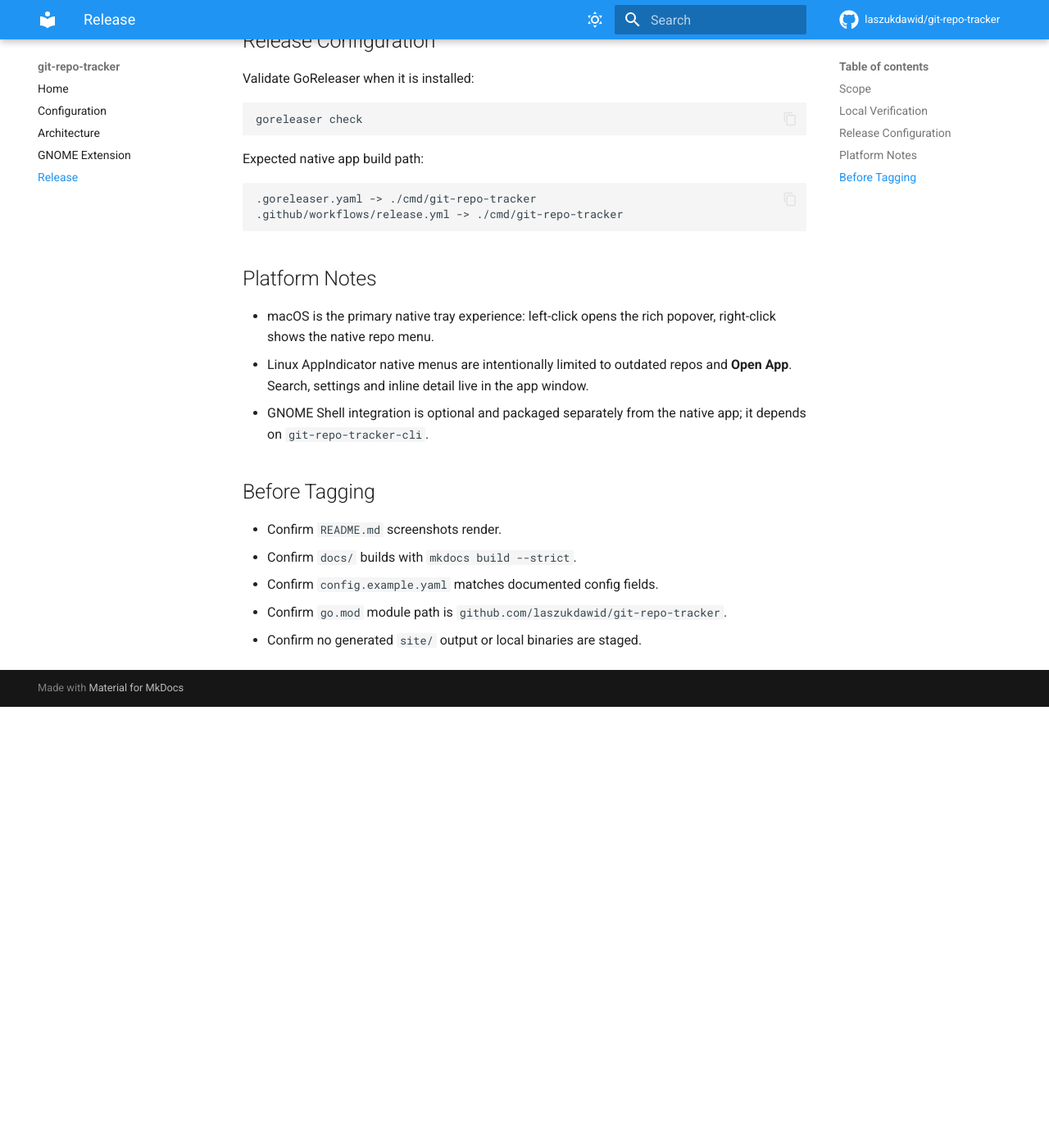
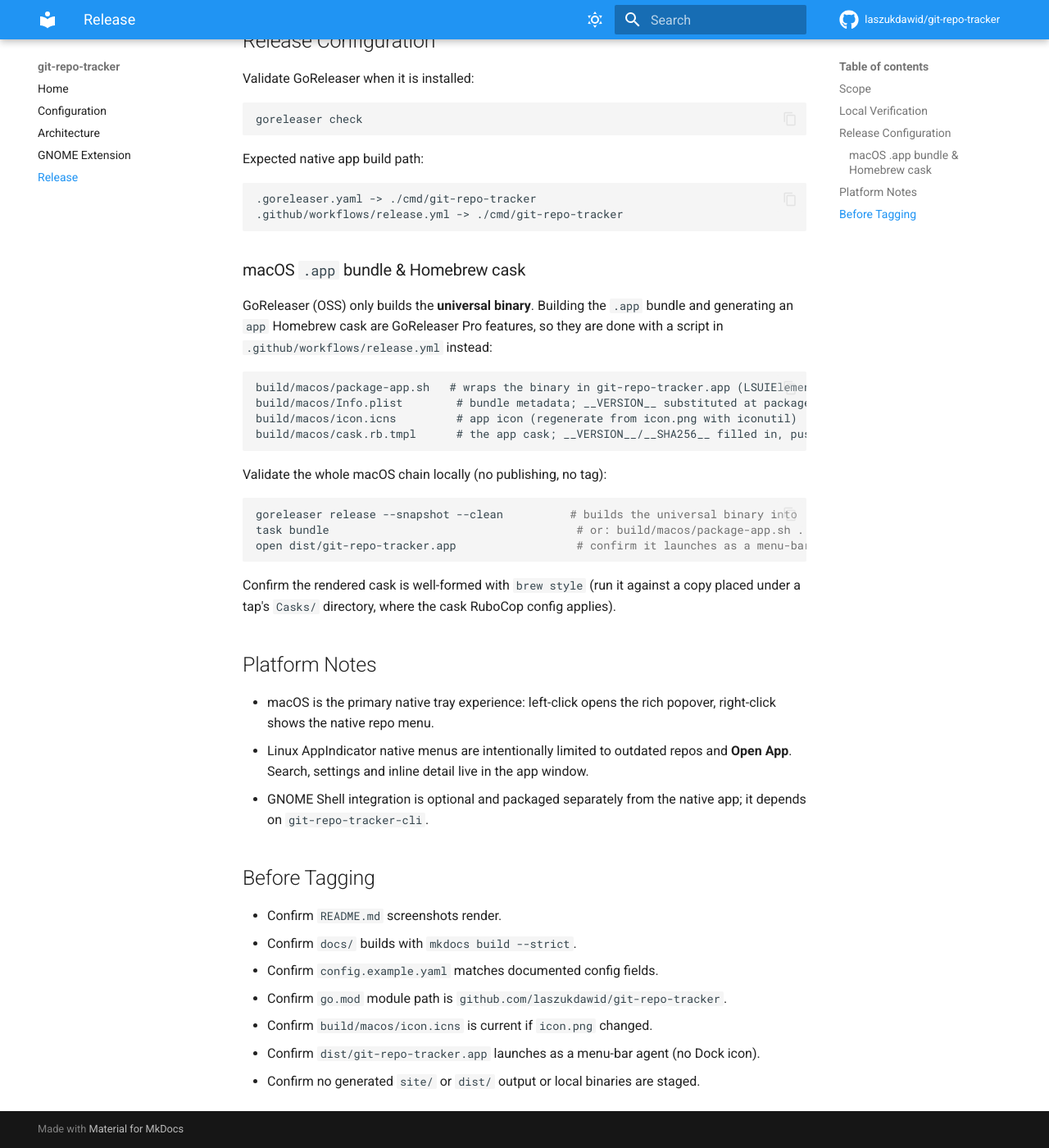
Before and after one commit to laszukdawid/git-repo-tracker, an MkDocs documentation site: the page built from docs/RELEASE.md, in a window 1280 px wide and 1400 px high, scrolled down 1296 px. Shown: the whole window at 82% size. Built offline with MkDocs 1.6.1 and Material for MkDocs 9.7.7, drawn with Linux system fonts in a browser that asks for light colours; comment, search, counter and statistics services are not loaded; before the commit the page ends 2158 px from its top, so only the background shows below that.

Commit message:
feat: distribute the macOS app as a .app bundle via Homebrew cask
🤖 Generated with Claude Code

````diff
--- a/Taskfile.yml
+++ b/Taskfile.yml
@@ -71,9 +71,11 @@ tasks:
       - go install fyne.io/tools/cmd/fyne@latest
 
   bundle:
-    desc: 'Produce a macOS .app bundle (run `task install-fyne` first; needs icon.png)'
+    desc: 'Build git-repo-tracker.app into ./dist (same bundle the release ships: menu-bar agent)'
     cmds:
-      - fyne package -os darwin --name "{{.APP_NAME}}" --app-id {{.APP_ID}} --icon icon.png
+      - go build -trimpath -ldflags "-s -w -X main.version=dev" -o dist/{{.BIN}} ./cmd/{{.BIN}}
+      - build/macos/package-app.sh --binary dist/{{.BIN}} --version dev --out dist
+      - 'echo "Built dist/{{.BIN}}.app — try: open dist/{{.BIN}}.app"'
 
   linux-deps:
     desc: 'Install the Fyne build dependencies on Debian/Ubuntu'
--- a/docs/RELEASE.md
+++ b/docs/RELEASE.md
@@ -78,6 +78,30 @@ Expected native app build path:
 .github/workflows/release.yml -> ./cmd/git-repo-tracker
 ```
 
+### macOS `.app` bundle & Homebrew cask
+
+GoReleaser (OSS) only builds the **universal binary**. Building the `.app` bundle
+and generating an `app` Homebrew cask are GoReleaser Pro features, so they are
+done with a script in `.github/workflows/release.yml` instead:
+
+```text
+build/macos/package-app.sh   # wraps the binary in git-repo-tracker.app (LSUIElement)
+build/macos/Info.plist        # bundle metadata; __VERSION__ substituted at package time
+build/macos/icon.icns         # app icon (regenerate from icon.png with iconutil)
+build/macos/cask.rb.tmpl      # the app cask; __VERSION__/__SHA256__ filled in, pushed to the tap
+```
+
+Validate the whole macOS chain locally (no publishing, no tag):
+
+```sh
+goreleaser release --snapshot --clean          # builds the universal binary into ./dist
+task bundle                                     # or: build/macos/package-app.sh ... --out dist
+open dist/git-repo-tracker.app                  # confirm it launches as a menu-bar agent (no Dock icon)
+```
+
+Confirm the rendered cask is well-formed with `brew style` (run it against a copy
+placed under a tap's `Casks/` directory, where the cask RuboCop config applies).
+
 ## Platform Notes
 
 - macOS is the primary native tray experience: left-click opens the rich popover,
@@ -93,4 +117,6 @@ Expected native app build path:
 - Confirm `docs/` builds with `mkdocs build --strict`.
 - Confirm `config.example.yaml` matches documented config fields.
 - Confirm `go.mod` module path is `github.com/laszukdawid/git-repo-tracker`.
-- Confirm no generated `site/` output or local binaries are staged.
+- Confirm `build/macos/icon.icns` is current if `icon.png` changed.
+- Confirm `dist/git-repo-tracker.app` launches as a menu-bar agent (no Dock icon).
+- Confirm no generated `site/` or `dist/` output or local binaries are staged.
````
Also changed, not shown: .goreleaser.yaml (+27 -41 lines), CONTRIBUTING.md (+5 -3 lines), README.md (+16 -2 lines), docs/ARCHITECTURE.md (+5 -3 lines), docs/index.md (+8 -0 lines), 9 other files.
